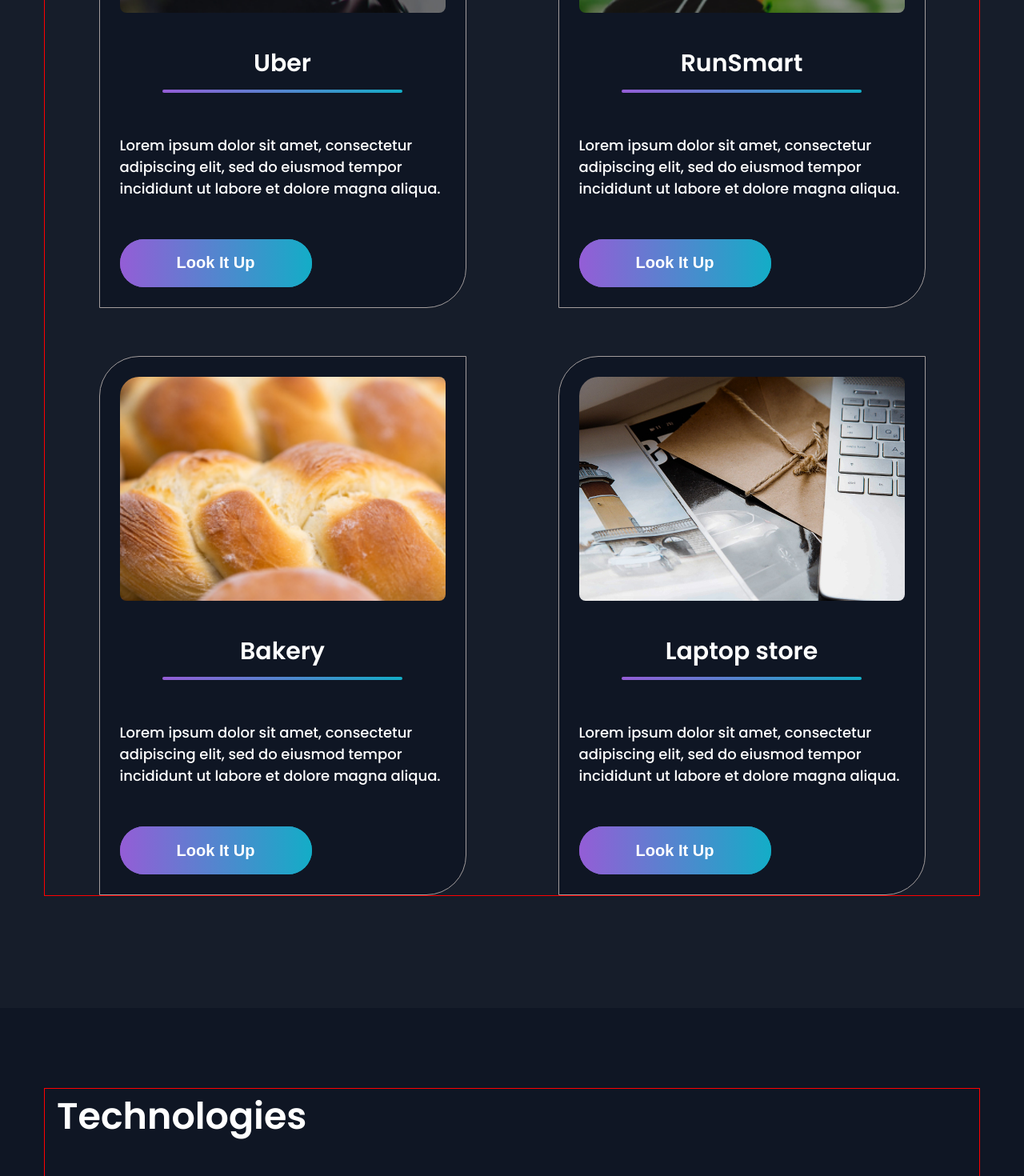
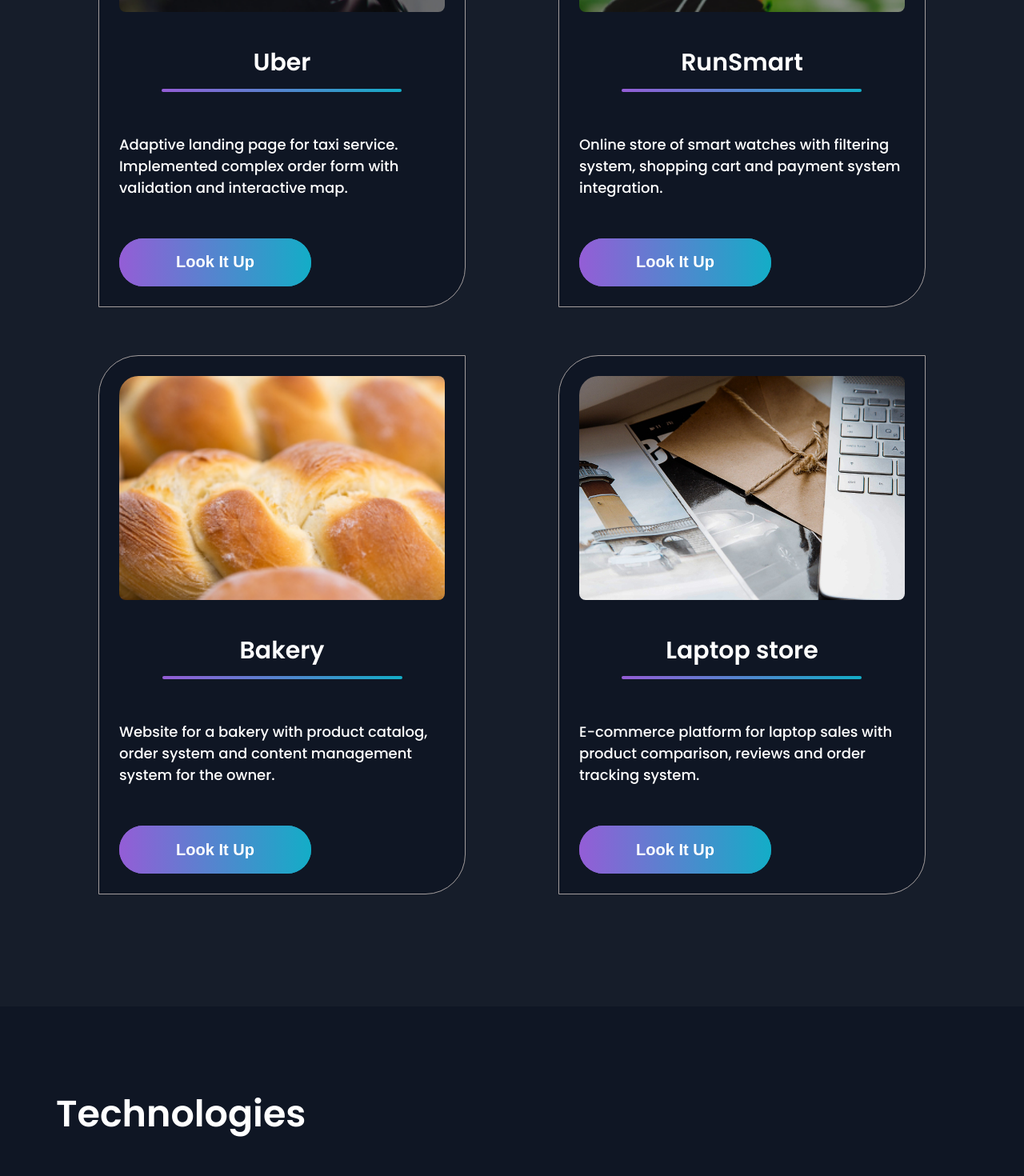
Before and after one commit to Ilja-Prihach/Resume---React-TS-Styled-components, a React (Vite) app: page / in a window 1280 px wide. Shown: the part 1330-2800 px from the top of the page at 80% size. Built offline with nearby package versions, Linux system fonts and the light colour scheme.

Commit message:
fix: correct critical component errors
- Fix css import in HeaderMobile component
- Remove debug border from Container
- Rename EcperiensCard to ExperienceCard
- Improve project descriptions and content
- Add anchor links for navigation
- Update social links with real URLs

```diff
--- a/src/components/Container.tsx
+++ b/src/components/Container.tsx
@@ -8,7 +8,6 @@
     min-height: 100%;
     padding: 0 15px;
     margin: 0 auto;
-    border: 1px solid red;
     @media ${theme.media.mobile} {
         padding-bottom: 70px;
     }
--- a/src/components/button/Button.tsx
+++ b/src/components/button/Button.tsx
@@ -59,4 +59,9 @@
             background-position: 0 0;
         }
     }
+
+    &:focus-visible {
+        outline: 2px solid #fff;
+        outline-offset: 2px;
+    }
 `
--- a/src/components/navigation/Navigation.tsx
+++ b/src/components/navigation/Navigation.tsx
@@ -7,13 +7,13 @@
         <StyledNav>
             <ul>
                 <li>
-                    <Link href="#">Projects</Link>
+                    <Link href="#projects">Projects</Link>
                 </li>
                 <li>
-                    <Link href="#">Technologies</Link>
+                    <Link href="#technologies">Technologies</Link>
                 </li>
                 <li>
-                    <Link href="#">About me</Link>
+                    <Link href="#experience">Experience</Link>
                 </li>
             </ul>
         </StyledNav>
--- a/src/components/social/Social.tsx
+++ b/src/components/social/Social.tsx
@@ -7,17 +7,20 @@
         <StyledSocial>
             <ul>
                 <li>
-                    <Link href="#">
+                    <Link href="https://github.com/Ilja-Prihach"
+                          target="_blank">
                         <Icon iconId={'githubNav'} />
                     </Link>
                 </li>
                 <li>
-                    <Link href="#">
+                    <Link href="https://www.linkedin.com/in/ilja-prihach-298204172"
+                          target="_blank">
                         <Icon iconId={'linkedinNav'} />
                     </Link>
                 </li>
                 <li>
-                    <Link href="#">
+                    <Link href="https://t.me/Ilja_prihach"
+                          target="_blank">
                         <Icon iconId={'telegramNav'} />
                     </Link>
                 </li>
--- a/src/layout/header/mobileMenu/HeaderMobile.tsx
+++ b/src/layout/header/mobileMenu/HeaderMobile.tsx
@@ -1,4 +1,4 @@
-import styled from "styled-components";
+
 import Logo from "../../../components/logo/Logo.tsx";
 import Navigation from "../../../components/navigation/Navigation.tsx";
 import Social from "../../../components/social/Social.tsx";
@@ -6,6 +6,7 @@
 import {Container} from "../../../components/Container.tsx";
 import Icon from "../../../components/icon/Icon.tsx";
 // import {FlexWrapper} from "../../components/FlexWrapper.tsx";
+import styled, { css } from "styled-components";
 
 
 export const MobileHeader = () => {
--- a/src/layout/sections/experience/Experience.tsx
+++ b/src/layout/sections/experience/Experience.tsx
@@ -9,7 +9,7 @@
 
 export const Experience = () => {
     return (
-        <StyledExperience>
+        <StyledExperience id="experience">
             <Container>
                     <Subtitle>Experience</Subtitle>
                     <CardWrapper>
--- a/src/layout/sections/projects/Projects.tsx
+++ b/src/layout/sections/projects/Projects.tsx
@@ -13,14 +13,30 @@
 
 export const Projects = () => {
     return (
-         <StyledProjects>
+         <StyledProjects id="projects">
              <Container>
                  <Subtitle>Projects</Subtitle>
                  <FlexWrapper wrap={"wrap"} gap={"60px 10px"} justify={"space-around"} grow={"1"}>
-                     <ProjectCard description={"Lorem ipsum dolor sit amet, consectetur adipiscing elit, sed do eiusmod tempor incididunt ut labore et dolore magna aliqua."} src={`${uber}`} title={"Uber"}></ProjectCard>
-                     <ProjectCard description={"Lorem ipsum dolor sit amet, consectetur adipiscing elit, sed do eiusmod tempor incididunt ut labore et dolore magna aliqua."} src={`${pulse}`} title={"RunSmart"}></ProjectCard>
-                     <ProjectCard description={"Lorem ipsum dolor sit amet, consectetur adipiscing elit, sed do eiusmod tempor incididunt ut labore et dolore magna aliqua."} src={`${bread}`} title={"Bakery"}></ProjectCard>
-                     <ProjectCard description={"Lorem ipsum dolor sit amet, consectetur adipiscing elit, sed do eiusmod tempor incididunt ut labore et dolore magna aliqua."} src={`${mac}`} title={"Laptop store"}></ProjectCard>
+                     <ProjectCard
+                         description={"Adaptive landing page for taxi service. Implemented complex order form with validation and interactive map."}
+                         src={`${uber}`}
+                         title={"Uber"}
+                     />
+                     <ProjectCard
+                         description={"Online store of smart watches with filtering system, shopping cart and payment system integration."}
+                         src={`${pulse}`}
+                         title={"RunSmart"}
+                     />
+                     <ProjectCard
+                         description={"Website for a bakery with product catalog, order system and content management system for the owner."}
+                         src={`${bread}`}
+                         title={"Bakery"}
+                     />
+                     <ProjectCard
+                         description={"E-commerce platform for laptop sales with product comparison, reviews and order tracking system."}
+                         src={`${mac}`}
+                         title={"Laptop store"}
+                     />
                  </FlexWrapper>
              </Container>
         </StyledProjects>
--- a/src/layout/sections/projects/projectCard/ProjectCard.tsx
+++ b/src/layout/sections/projects/projectCard/ProjectCard.tsx
@@ -31,6 +31,12 @@
     background-color: ${theme.colors.primaryBg};
     padding: 25px;
     gap: 50px;
+    transition: transform 0.3s ease;
+
+    &:hover {
+        transform: translateY(-5px);
+    }
+
     @media ${theme.media.largeDesktop} {
         width: 560px;
     }
--- a/src/layout/sections/tehnologies/Tehnologies.tsx
+++ b/src/layout/sections/tehnologies/Tehnologies.tsx
@@ -9,7 +9,7 @@
 
 export const Tehnologies = () => {
     return (
-        <StyledTehnologies>
+        <StyledTehnologies id="technologies">
             <Container>
                 <Subtitle>Technologies</Subtitle>
                 <CardWrapper >
--- a/src/styles/Global.styled.tsx
+++ b/src/styles/Global.styled.tsx
@@ -3,6 +3,9 @@
 
 
 export const GlobalStyle = createGlobalStyle`
+    html {
+        scroll-behavior: smooth;
+    }
     *,
     *::before,
     *::after {
```
